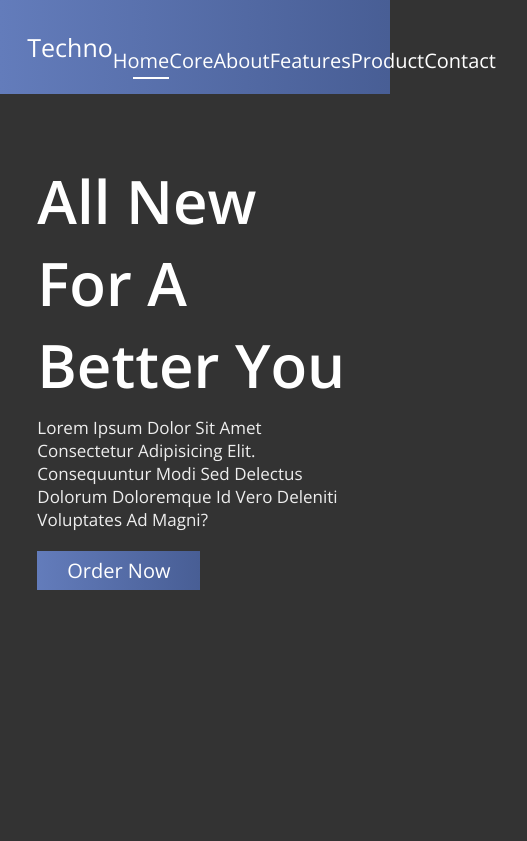
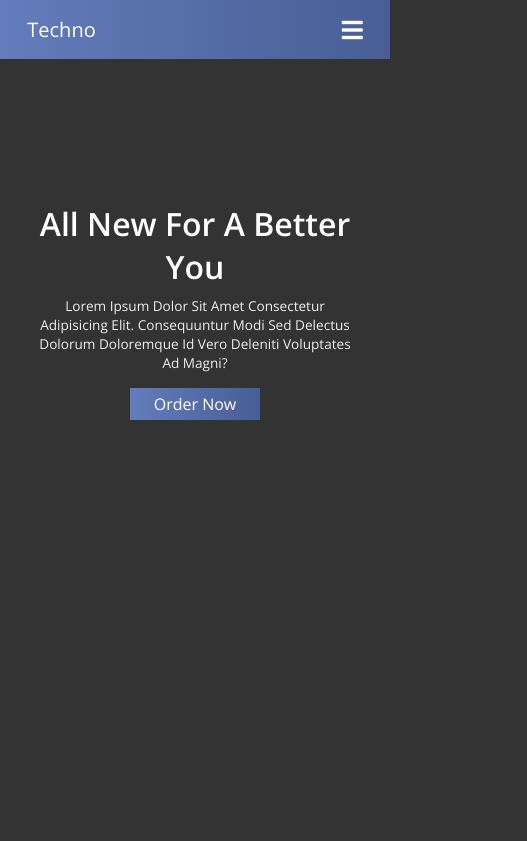
Before and after one commit to jayasurya7a/smartwatch-landing-page, a plain HTML site: page index.html in a window 390 px wide. Shown: the top 841 px of the page, 527 px wide, since content can reach past the window. Drawn offline with nearby package versions, Linux system fonts and the light colour scheme; files that its build step writes are made by us from their sources; files whose address does not match are found by name.

Commit message:
Added media queries

```diff
--- a/style.css
+++ b/style.css
@@ -472,3 +472,100 @@ header #menu{
     padding-bottom: 9rem;
 
 }
+
+/* media queries  */
+
+@media (max-width:768px){
+
+    html{
+        font-size: 55%;
+    }
+
+    header #menu{
+        display: block;
+    }
+
+    header .navbar{
+        position: fixed;
+        top:-120%; left: 0;
+        width:100%;
+        background:#fff;
+    }
+
+    header .navbar ul{
+        flex-flow: column;
+        padding:2rem;
+    }
+
+    header .navbar ul li{
+        width:100%;
+        text-align: center;
+    }
+
+    header .navbar ul li a{
+        display: block;
+        background:var(--gradient);
+        margin:1rem 0;
+        padding:1rem;
+        font-size: 2.5rem;
+        z-index: 0;
+    }
+
+    header .navbar ul li a::before{
+        height:100%;
+        bottom:0;
+        z-index: -1;
+        background:#333;
+    }
+
+    .fa-times{
+        transform: rotate(180deg);
+    }
+
+    header .navbar.nav-toggle{
+        top:7.4rem;
+    }
+
+    .home .content{
+        text-align: center;
+    }
+
+    .core .row .image{
+        display: none;
+    }
+
+    .contact .content{
+        padding:3rem 0;
+    }
+
+}
+
+@media (max-width:500px){
+
+    html{
+        font-size: 50%;
+    }
+
+    .home .content h1{
+        font-size: 4rem;
+    }
+
+    .home .image img{
+        height:auto;
+        width:90%;
+    }
+
+    .heading{
+        width: auto;
+    }
+
+    .product .box-container .box{
+        flex-flow: column;
+    }
+
+    .product .box-container .box .image img{
+        width:85%;
+        border:none;
+    }
+
+}
```
